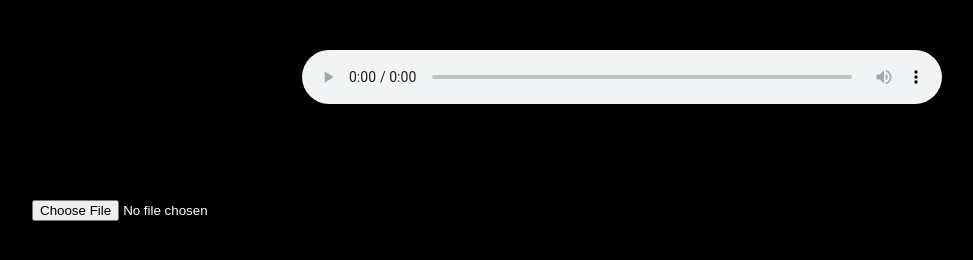
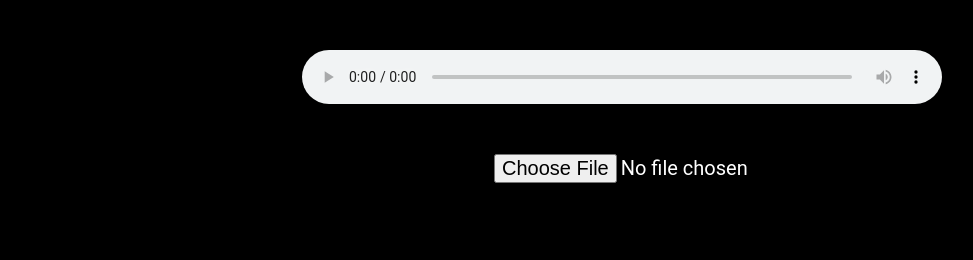
Before and after one commit to blosmusic/Basic-Frequency-Analyser, a plain HTML site: page index.html in a window 1280 px wide. Shown: the whole page, without its empty margins (18-991 px from the left). Drawn offline with Linux system fonts and the light colour scheme.

Commit message:
added styling

```diff
--- a/resources/styles.css
+++ b/resources/styles.css
@@ -29,9 +29,10 @@
 }
 
 #fileupload {
-    margin: 50px 50px 0 50px;
-    position: absolute;
+    font-family: 'Roboto', sans-serif;
+    font-size: 20px;
     top: 150px;
+    margin-left: 40%;
     color: white;
     z-index: 100;
     }
```
